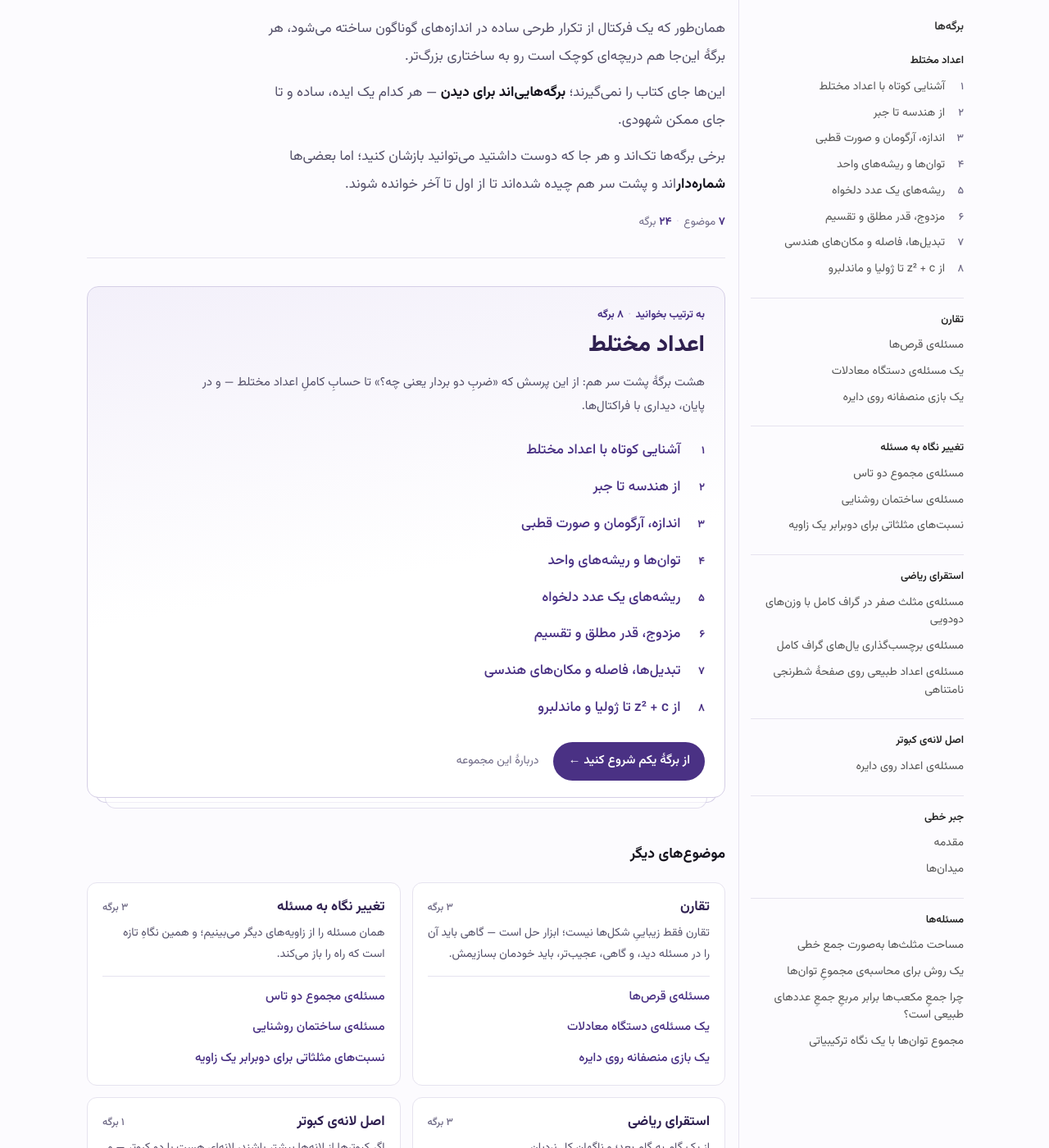
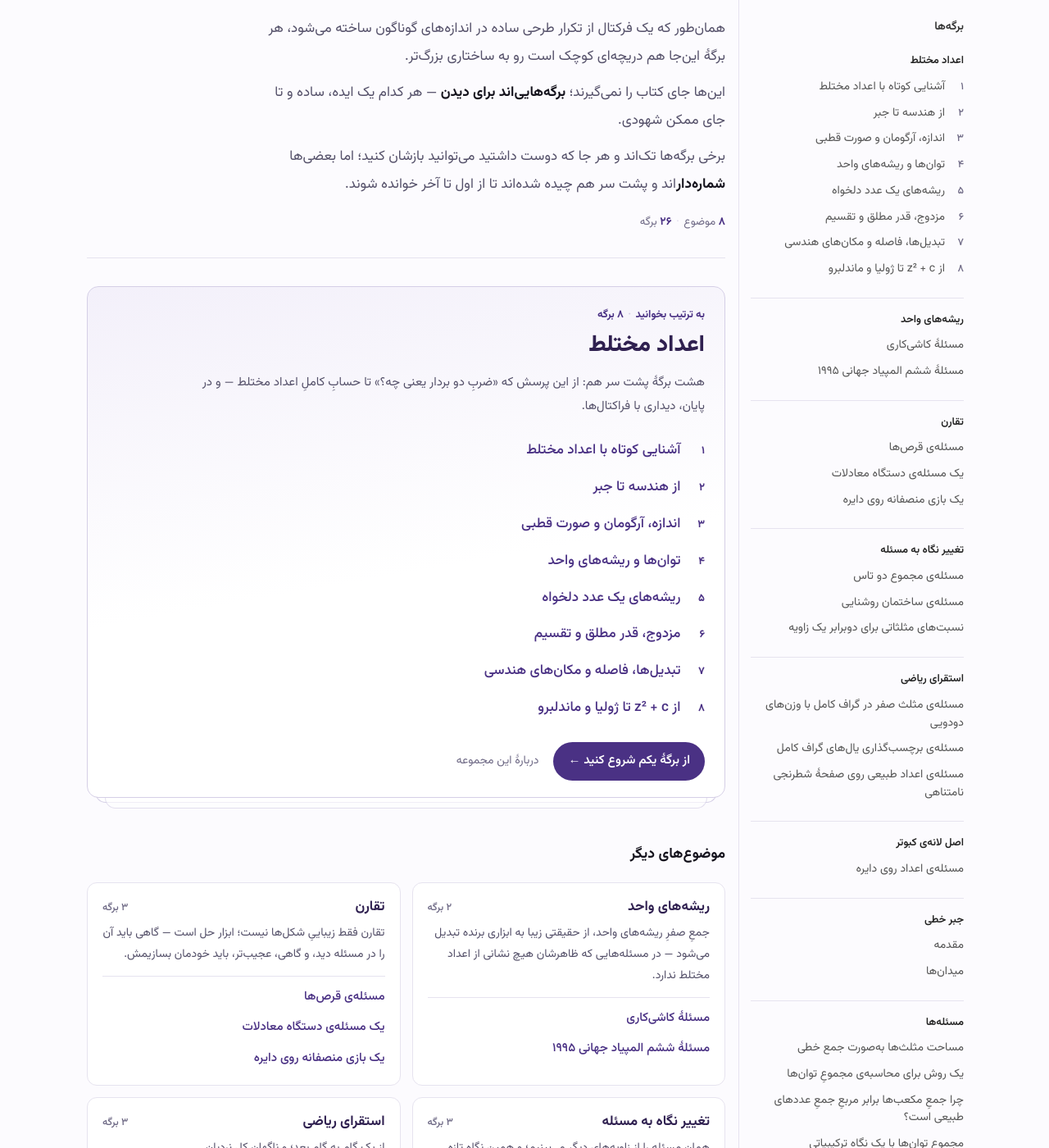
Before and after one commit to pooyarezaie/Fractal-Notes, a Jekyll site: the page built from index.md, in a window 1280 px wide and 1400 px high, scrolled down 320 px. Shown: the whole window at 82% size. Built offline with Jekyll 4.4.1, drawn with Linux system fonts in a browser that asks for light colours.

Commit message:
Register the ریشه‌های واحد group: site index and prerender whitelist
- New non-series group «ریشه‌های واحد» in _data/site_index.yml, placed
  right after the اعداد مختلط series it builds on; items in reading
  order (tiling first, IMO 1995 second)
- Add problem-solving/roots-of-unity to the prerender whitelist

Co-Authored-By: Claude Fable 5 <noreply@anthropic.com>
Claude-Session: https://claude.ai/code/session_011DK38sKfKC4v5ao7BWstL5

```diff
--- a/_data/site_index.yml
+++ b/_data/site_index.yml
@@ -43,6 +43,14 @@
     - title: "از z² + c تا ژولیا و ماندلبرو"
       path: "complex-numbers/julia-mandelbrot"
       summary: "قاعده‌ای یک‌خطی و تکرار، فقط تکرار. از دلِ این بازیِ ساده مرزی بیرون می‌آید که هرچه نزدیک‌تر شوید، تازه اولِ ماجراست."
+
+- title: "ریشه‌های واحد"
+  summary: "جمعِ صفرِ ریشه‌های واحد، از حقیقتی زیبا به ابزاری برنده تبدیل می‌شود — در مسئله‌هایی که ظاهرشان هیچ نشانی از اعداد مختلط ندارد."
+  items:
+    - title: "مسئلهٔ کاشی‌کاری"
+      path: "problem-solving/roots-of-unity/tiling-with-roots-of-unity"
+    - title: "مسئلهٔ ششم المپیاد جهانی ۱۹۹۵"
+      path: "problem-solving/roots-of-unity/imo-1995-subset-sums"
 
 - title: "تقارن"
   summary: "تقارن فقط زیباییِ شکل‌ها نیست؛ ابزار حل است — گاهی باید آن را در مسئله دید، و گاهی، عجیب‌تر، باید خودمان بسازیمش."
--- a/scripts/prerender-whitelist.json
+++ b/scripts/prerender-whitelist.json
@@ -2,6 +2,7 @@
   "complex-numbers",
   "problem-solving/symmetry",
   "problem-solving/recasting",
+  "problem-solving/roots-of-unity",
   "induction",
   "pigeonhole-principle",
   "trigonometry",
```
